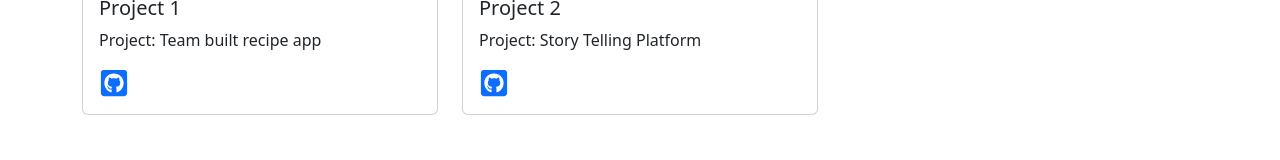
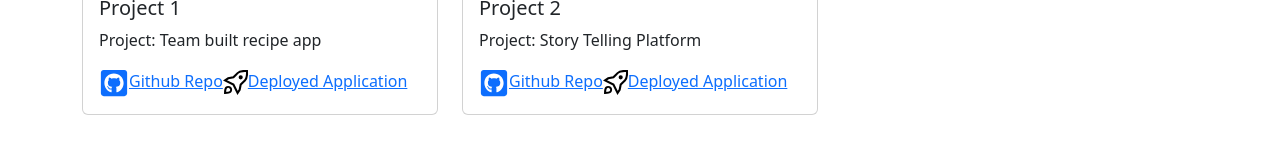
Before and after one commit to Jameshughes2009/ReactPortfolio, a React (Vite) app: page /Work in a window 1280 px wide. Shown: the part 389-549 px from the top of the page. Built offline with nearby package versions, Linux system fonts and the light colour scheme.

Commit message:
adding ability to view projects

```diff
--- a/src/components/Projects.jsx
+++ b/src/components/Projects.jsx
@@ -37,8 +37,17 @@ export default function Projects() {
                                         id="card-anchor"
                                     >
                                         <FaGithubSquare size={30} className="github-icon" />
+                                        Github Repo
                                     </a>
-
+                                    <a
+                                        href={project.projectUrl}
+                                        target="_blank"
+                                        className="card-text"
+                                        id="card-anchor"
+                                    >
+                                        <GrDeploy size={25} className="deploy-icon" />
+                                        Deployed Application
+                                    </a>
                                 </div>
                             </div>
                         </div>
```
